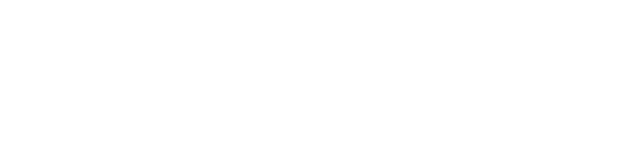
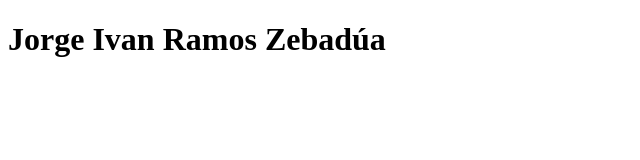
Before and after one commit to Israel2709/git-practice, a plain HTML site: page index.html in a window 1280 px wide. Shown: the whole page, without its empty margins (0-640 px from the left). Drawn offline with Linux system fonts and the light colour scheme.

Commit message:
Commit de JR

```diff
--- a/index.html
+++ b/index.html
@@ -8,7 +8,7 @@
     <title>Document</title>
     <link rel="stylesheet" href="css/style.css">
 </head>
-
+    <h1>Jorge Ivan Ramos Zebadúa</h1>
 <body>
 
     <script src="js/main.js"></script>
```
